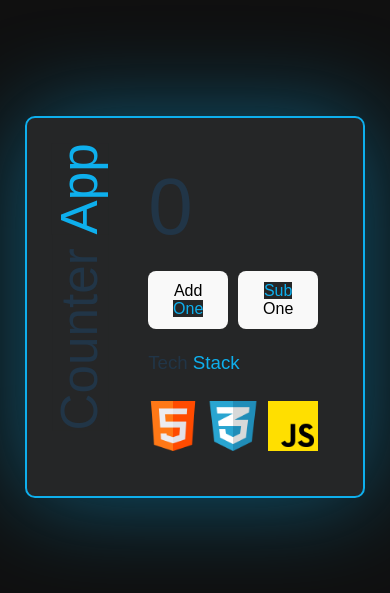
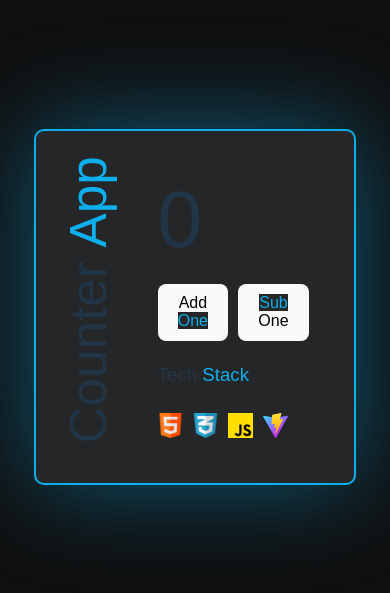
Before and after one commit to amanr1405/counter-app, a React (Vite) app: page / in a window 390 px wide. Shown: the part 115-708 px from the top of the page. Built offline with nearby package versions, Linux system fonts and the light colour scheme; a web font is replaced by a local one.

Commit message:
added the css

```diff
--- a/src/App.css
+++ b/src/App.css
@@ -74,4 +74,9 @@ span{
     .container_sub1{
         margin: 50px;
     }
+
+    .calculator_container1_2_img img{
+        width: 25px;
+        height: 25px;
+    }
 }
--- a/src/techstack.jsx
+++ b/src/techstack.jsx
@@ -11,6 +11,7 @@ function Tech(){
                 <img src="/html.png" alt="html"/>
                 <img src="/css.png" alt="css"/>
                 <img src="/js.png" alt="js"/>
+                <img src="/vite.svg" alt="vite"/>
             </div>
         </div>
     </>
```
